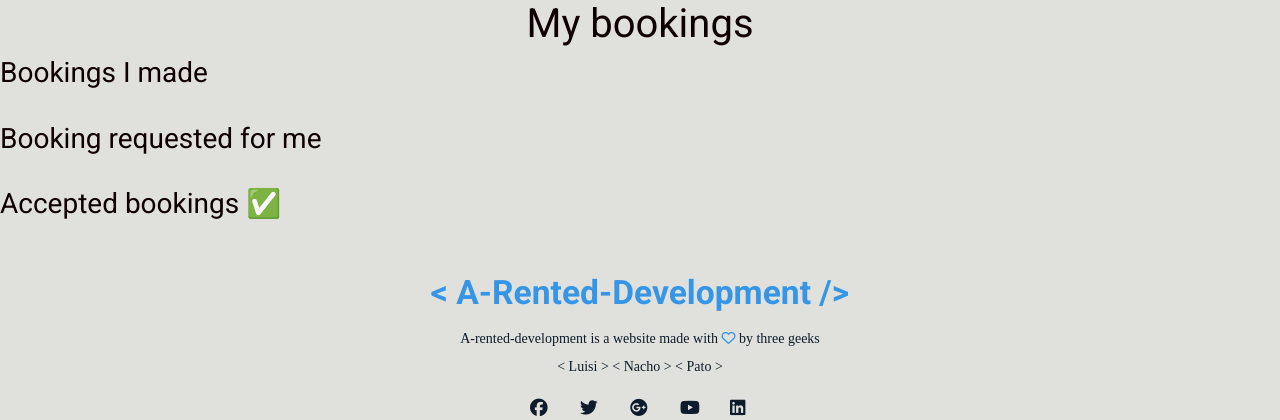
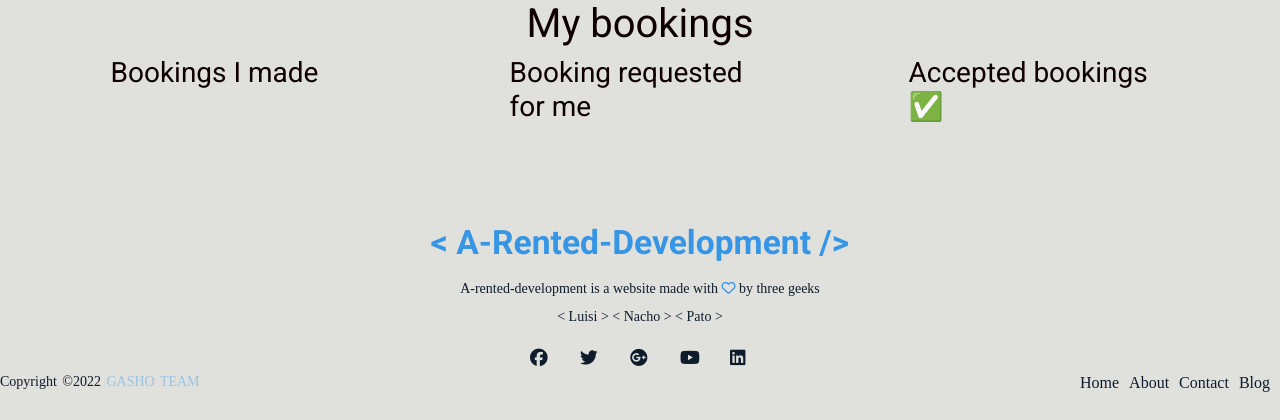
Before and after one commit to Blarsamio/rbnb, a Rails app: template app/views/bookings/index.html.erb in a window 1280 px wide. Shown: the part 66-486 px from the top of the page. Run offline with Rails 7, Linux system fonts and the light colour scheme; the template is opened without the code that fills it, so the values that code supplies are empty; style sheets or scripts are compiled from the project's sources; parts of the project's set-up code (start-up, migrations or seed data) failed here and were passed over; some libraries are stand-ins or nearby versions; some web fonts are replaced.

Commit message:
Flex in my bookings

```diff
--- a/app/views/bookings/index.html.erb
+++ b/app/views/bookings/index.html.erb
@@ -1,16 +1,31 @@
+<div class="container">
+  <div class="row justify-content-around">
   <h1>My bookings</h1>
-
+    <div class="col-xl-3 col-sm-6 mb-5">
       <h3>Bookings I made</h3>
+      <div>
       <% @bookings.each do |b| %>
         <li>Dev email: <%= b.developer.user.email %> | Job Description: <%= b.job %></li>
       <% end %>
+      </div>
+    </div>
     <br>
+    <div class="col-xl-3 col-sm-6 mb-5">
       <h3>Booking requested for me</h3>
+      <div>
       <% @booked.each do |b| %>
-<li>User email: <%= b.user.email %> | Job Description: <%= b.job %> | <%= link_to 'Accept task', accept_path(b) %></li>
+        <li>User email: <%= b.user.email %> <br> <%= b.job %> <br> <%= link_to 'Accept task', accept_path(b), class: "btn btn-primary" %></li>
       <% end %>
+      </div>
+    </div>
   <br>
+    <div class="col-xl-3 col-sm-6 mb-5">
       <h3>Accepted bookings ✅</h3>
+      <div>
       <% @accepted.each do |b| %>
         <li>User email: <%= b.user.email %> | Job Description: <%= b.job %></li>
       <% end %>
+      </div>
+    </div>
+  </div>
+</div>
```
Lines whose indentation alone changed are shown as unchanged.
